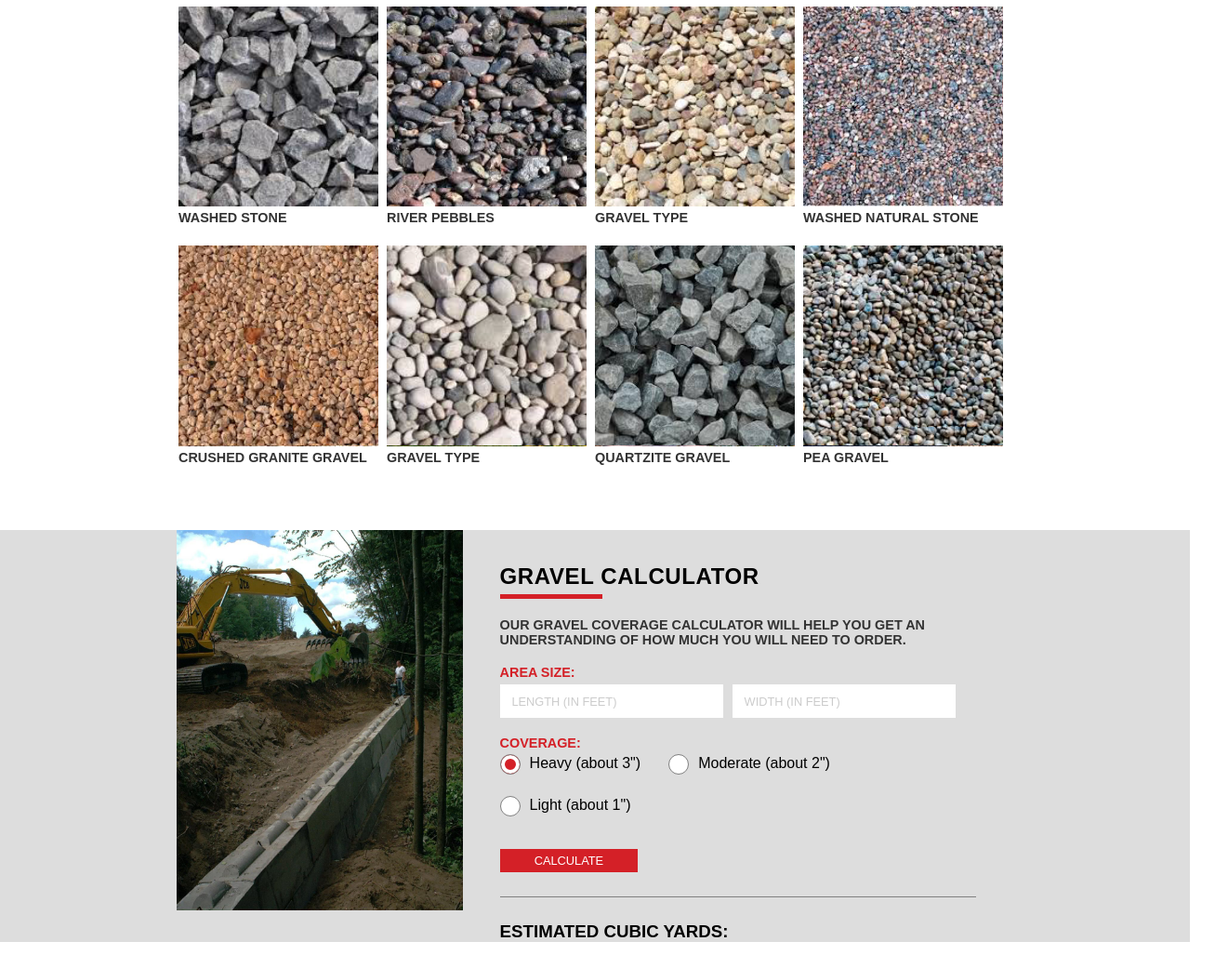
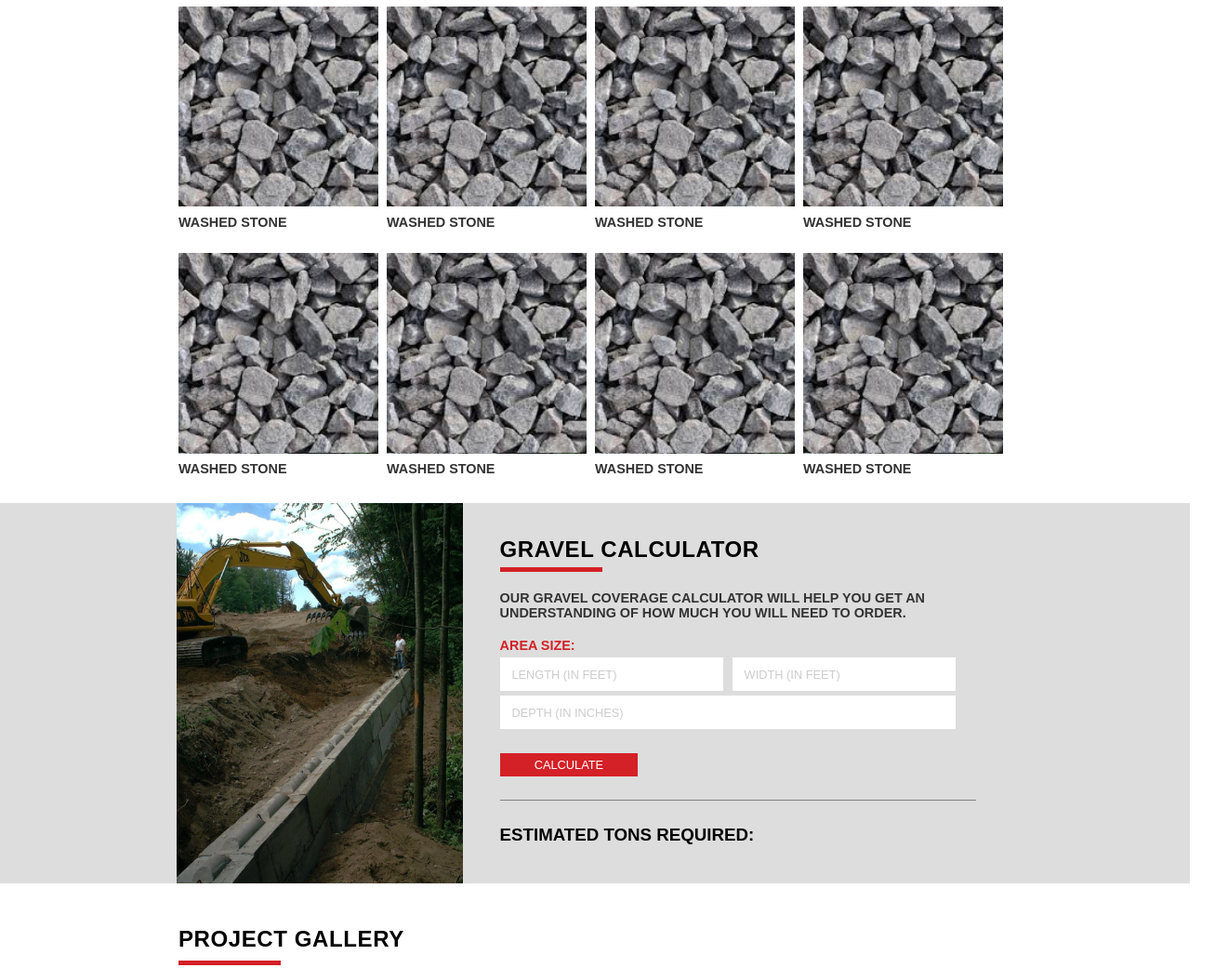
Before and after one commit to stremlergravel/stremlergravel, a plain HTML site: page index.html in a window 1280 px wide. Shown: the part 1925-2966 px from the top of the page at 93% size, 1321 px wide, since content can reach past the window. Drawn offline with nearby package versions, Linux system fonts and the light colour scheme.

Commit message:
12-14-15 1:49pm

```diff
--- a/css/styles.css
+++ b/css/styles.css
@@ -2,6 +2,138 @@
 	light grey: #ddd;
 	dark grey: grey;
 */
+
+
+.image_container {
+    position: relative;
+    height: 100%;
+    margin-bottom: 3%;
+    display: block;
+}
+
+.image_container img {
+    position: absolute;
+    width: 100%;
+    display: block;
+}
+
+.image_container img:last-of-type {
+    z-index: -99;
+}
+
+#pit section {
+	height: 15.2em;
+}
+
+@media screen and (max-width: 1380px) {
+	#pit section {
+	height: 14.7em;
+}
+}
+
+@media screen and (max-width: 1320px) {
+	#pit section {
+	height: 13.8em;
+}
+}
+
+@media screen and (max-width: 1250px) {
+	#pit section {
+	height: 13.1em;
+}
+}
+
+@media screen and (max-width: 1170px) {
+	#pit section {
+	height: 12.8em;
+}
+}
+
+@media screen and (max-width: 1130px) {
+	#pit section {
+	height: 12em;
+}
+}
+
+@media screen and (max-width: 1050px) {
+	#pit section {
+	height: 11.5em;
+}
+#pit section:nth-child(5),
+	#pit section:nth-child(6),
+	#pit section:nth-child(7),
+	#pit section:nth-child(8)
+	 {
+	margin-bottom: 4%;
+	}
+
+}
+
+@media screen and (max-width: 1000px) {
+	#pit section {
+	height: 11em;
+}
+}
+
+@media screen and (max-width: 920px) {
+	#pit section {
+	height: 10.5em;
+}
+
+}
+
+@media screen and (max-width: 850px) {
+	#pit section {
+	height: 9em;
+}
+}
+
+@media screen and (max-width: 768px) {
+	#pit section {
+	height: 10.7em;
+}
+
+}
+
+@media screen and (max-width: 680px) {
+	#pit section {
+	height: 10em;
+}
+}
+
+@media screen and (max-width: 600px) {
+	#pit section {
+	height: 8.5em;
+}
+}
+
+@media screen and (max-width: 480px) {
+	#pit section {
+	height: 12.8em;}
+
+	#pit section:nth-child(2),
+	#pit section:nth-child(3)
+	 {
+	margin-bottom: 4%;
+	}
+
+	.image_container {
+		height: 91%;
+}
+}
+
+
+
+.rocktitle {
+	position: relative;
+}
+
+#pit section:nth-child(6),
+#pit section:nth-child(7),
+#pit section:nth-child(8),
+#pit section:nth-child(9) {
+	margin-top: 5%;
+}
 
 
 
@@ -18,6 +150,9 @@ body {
 
 .body_container {
 	background: #fff;
+	width: 100%;
+	max-width: 1440px;
+	margin: 0 auto;
 
 }
 
@@ -132,14 +267,10 @@ nav.desktop {
   height: 100vh;
 }
 
-.menu-burger {
-  color: black;
-  padding-top: 11px;
-  -webkit-user-select: none;
-  cursor: pointer;
-  transition: .4s;
-  transform-origin: center;
-}
+.menu-burger img{
+	width: 70%;
+	margin-top: 15%;
+ }
 
 
 .menu-items {
@@ -397,6 +528,17 @@ section img {
 	border: none;
 }
 
+.calculator input:nth-child(3) {
+
+	height: 2.25em;
+	margin: 1% 1% 0% 0;
+	width: 95.7%;
+	padding: 0;
+	vertical-align: top;
+	border: none;
+
+}
+
 .calculator section div {
 	display: inline-block;
 	margin: 0 5% 3% 0;
@@ -408,52 +550,7 @@ section img {
 	margin-bottom: 5%;
 }
 
-#depth {
-	width: 100%;
-	display: block;
-}
 
-.radio-custom {
-    opacity: 0;
-    position: absolute;
-}
-
-.radio-custom, .radio-custom-label {
-    display: inline-block;
-    vertical-align: middle;
-    margin: .25em 0;
-    cursor: pointer;
-    font-weight: 300;
-}
-
-.radio-custom-label {
-    position: relative;
-}
-
-.radio-custom + .radio-custom-label:before {
-    content: '';
-    background: #fff;
-    border: 1px solid grey;
-    display: inline-block;
-    vertical-align: middle;
-    width: 1em;
-    height: 1em;
-    padding: 2px;
-    margin-right: 10px;
-    text-align: center;
-
-
-}
-
-
-.radio-custom + .radio-custom-label:before {
-    border-radius: 50%;
-}
-
-.radio-custom:checked + .radio-custom-label:before {
-    background: #d42027;
-    box-shadow: inset 0px 0px 0px 4px #fff;
-}
 
 .calcTitle {
 	color: #d42027;
@@ -468,6 +565,7 @@ section img {
   font-weight: 300;
   text-transform: uppercase;
   font-size: .8em;
+  margin-top: 5%;
 }
 
 #coverage {
@@ -844,6 +942,8 @@ html, body {
     width: 30%;
   }
 }
+
+
 @media only screen and (min-width: 1170px) {
   .cd-panel-header {
     width: 10%;
@@ -961,7 +1061,7 @@ html, body {
   position: absolute;
   top: 0;
   left: 0;
-  width: 100%;
+  width: 90%;
   height: 100%;
   padding: 70px 5%;
   overflow: auto;
@@ -1179,6 +1279,7 @@ a img.logo {
 
 	.services section h3 {
 		margin-top: 5%;
+		font-size: 1.25em;
 	}
 
 	.services section p {
--- a/index.html
+++ b/index.html
@@ -33,7 +33,7 @@
             </nav>
 
             <div class="menu-bg"></div>
-<div class="menu-burger">&#8801;</div>
+<div class="menu-burger"><img src="https://cdn4.iconfinder.com/data/icons/wirecons-free-vector-icons/32/menu-alt-512.png" alt=""></div>
 <div class="mobile-logo"><img src="img/gravellogo.png" alt=""></div>
 <div class="menu-items">
   <div><a href="#about">About</a></div>
@@ -92,37 +92,45 @@
             <div class="title">
                 <h2>Stremler's Gravel Pit</h2>
             </div>
-            <section class="gallery-rock a">
-                <img src="img/gravel-1.jpg" alt="">
-                <h4>Washed Stone</h4>
+            <section class="gallery-rock a ">
+                <div class="image_container"><img src="img/gravel-1.jpg" alt=""><img src="img/gravel-1.1.jpg" alt="">
+                </div>
+                <h4 class="rocktitle">Washed Stone</h4>
             </section>
-            <section class="gallery-rock b">
-                <img src="img/gravel-2.jpg" alt="">
-                <h4>River Pebbles</h4>
+            <section class="gallery-rock a ">
+                <div class="image_container"><img src="img/gravel-1.jpg" alt=""><img src="img/gravel-1.1.jpg" alt="">
+                </div>
+                <h4 class="rocktitle">Washed Stone</h4>
             </section>
-            <section class="gallery-rock c">
-                <img src="img/gravel-3.jpg" alt="">
-                <h4>gravel type</h4>
+            <section class="gallery-rock a ">
+                <div class="image_container"><img src="img/gravel-1.jpg" alt=""><img src="img/gravel-1.1.jpg" alt="">
+                </div>
+                <h4 class="rocktitle">Washed Stone</h4>
             </section>
-            <section class="gallery-rock d">
-                <img src="img/gravel-4.jpg" alt="">
-                <h4>Washed Natural Stone</h4>
+            <section class="gallery-rock a ">
+                <div class="image_container"><img src="img/gravel-1.jpg" alt=""><img src="img/gravel-1.1.jpg" alt="">
+                </div>
+                <h4 class="rocktitle">Washed Stone</h4>
             </section>
-           <section class="gallery-rock e">
-                <img src="img/gravel-5.jpg" alt="">
-                <h4>Crushed Granite Gravel </h4>
+            <section class="gallery-rock a ">
+                <div class="image_container"><img src="img/gravel-1.jpg" alt=""><img src="img/gravel-1.1.jpg" alt="">
+                </div>
+                <h4 class="rocktitle">Washed Stone</h4>
             </section>
-            <section class="gallery-rock f">
-                <img src="img/gravel-6.jpg" alt="">
-                <h4>gravel type</h4>
+            <section class="gallery-rock a ">
+                <div class="image_container"><img src="img/gravel-1.jpg" alt=""><img src="img/gravel-1.1.jpg" alt="">
+                </div>
+                <h4 class="rocktitle">Washed Stone</h4>
             </section>
-            <section class="gallery-rock g">
-                <img src="img/gravel-7.jpg" alt="">
-                <h4>Quartzite Gravel</h4>
+            <section class="gallery-rock a ">
+                <div class="image_container"><img src="img/gravel-1.jpg" alt=""><img src="img/gravel-1.1.jpg" alt="">
+                </div>
+                <h4 class="rocktitle">Washed Stone</h4>
             </section>
-            <section class="gallery-rock h">
-                <img src="img/gravel-8.jpg" alt="">
-                <h4>Pea Gravel</h4>
+            <section class="gallery-rock a ">
+                <div class="image_container"><img src="img/gravel-1.jpg" alt=""><img src="img/gravel-1.1.jpg" alt="">
+                </div>
+                <h4 class="rocktitle">Washed Stone</h4>
             </section>
         </div>
 
@@ -138,29 +146,13 @@
 
                     <input type="text" id="lengthFeet" placeholder="length (in feet)"></input>
                     <input type="text" id="widthFeet" placeholder="width (in feet)"></input>
-
-                    <h4 class="calcTitle">Coverage:</h4>
-                    <div id="depth">
-                      <div>
-                         <input id="radio-1" class="radio-custom" name="radio-group" type="radio" checked>
-                         <label for="radio-1" class="radio-custom-label">Heavy (about 3")</label>
-                       </div>
-                       <div>
-                          <input id="radio-2" class="radio-custom"name="radio-group" type="radio">
-                          <label for="radio-2" class="radio-custom-label">Moderate (about 2")</label>
-                        </div>
-                        <div>
-                          <input id="radio-3" class="radio-custom" name="radio-group" type="radio">
-                          <label for="radio-3" class="radio-custom-label">Light (about 1")</label>
-                        </div>
-
-                    </div><!--depth-->
+                    <input type="text" id="depthInches" placeholder="depth (in inches)"></input>
 
 
                     <input type="button" value="Calculate" class="submit" onClick="calculateGravel()">
 
                 </form>
-                <h3 class="coverageh3">Estimated Cubic Yards: <div id="coverage"></div></h3>
+                <h3 class="coverageh3">Estimated Tons Required: <div id="coverage"></div></h3>
             </section>
         </div>
 
--- a/js/gravelCalculator.js
+++ b/js/gravelCalculator.js
@@ -9,32 +9,22 @@ function calculateGravel(){  //define function
 // 1: get length and width from user in feet
 var lengthFeet = document.getElementById('lengthFeet').value;
 var widthFeet = document.getElementById('widthFeet').value;
+var depthInches = document.getElementById('depthInches').value;
 
 
 // 2: convert length and width to yards
 var lengthYards = lengthFeet * 0.3333333;
 var widthYards = widthFeet * 0.3333333;
+var depthYards = depthInches * 0.0277778;
 
 
 // 3: multiply length and width to get area
-var areaYards = lengthYards * widthYards;
-
-// 4a: radio button variables
-var depth;
-if (document.getElementById('radio-1').checked) {
-  depth = 0.0833333;
-}else if (document.getElementById('radio-2').checked) {
-  depth = 0.0555556;
-}else if (document.getElementById('radio-3').checked) {
-  depth = 0.0277778;
-}
-
-// 4b: take area and multiply by coverage
-var cubicYards = areaYards * depth;
+var cubicYards = lengthYards * widthYards * depthYards;
 
 
 
-// 5: output cubic yards
+// 4: output cubic yards
+var requiredTons = cubicYards * 2;
 
 // Create a variable called el to hold the element whose id attribute has a value of footer
 var el = document.getElementById('coverage');
--- a/js/scripts.js
+++ b/js/scripts.js
@@ -1,6 +1,6 @@
 $('.menu-burger, .menu-items').on('click', function() {
   $('.menu-bg, .menu-items, .menu-burger').toggleClass('fs');
-  $('.menu-burger').text() == "☰" ? $('.menu-burger').text('✕') : $('.menu-burger').text('☰');
+
 });
 
 
```
